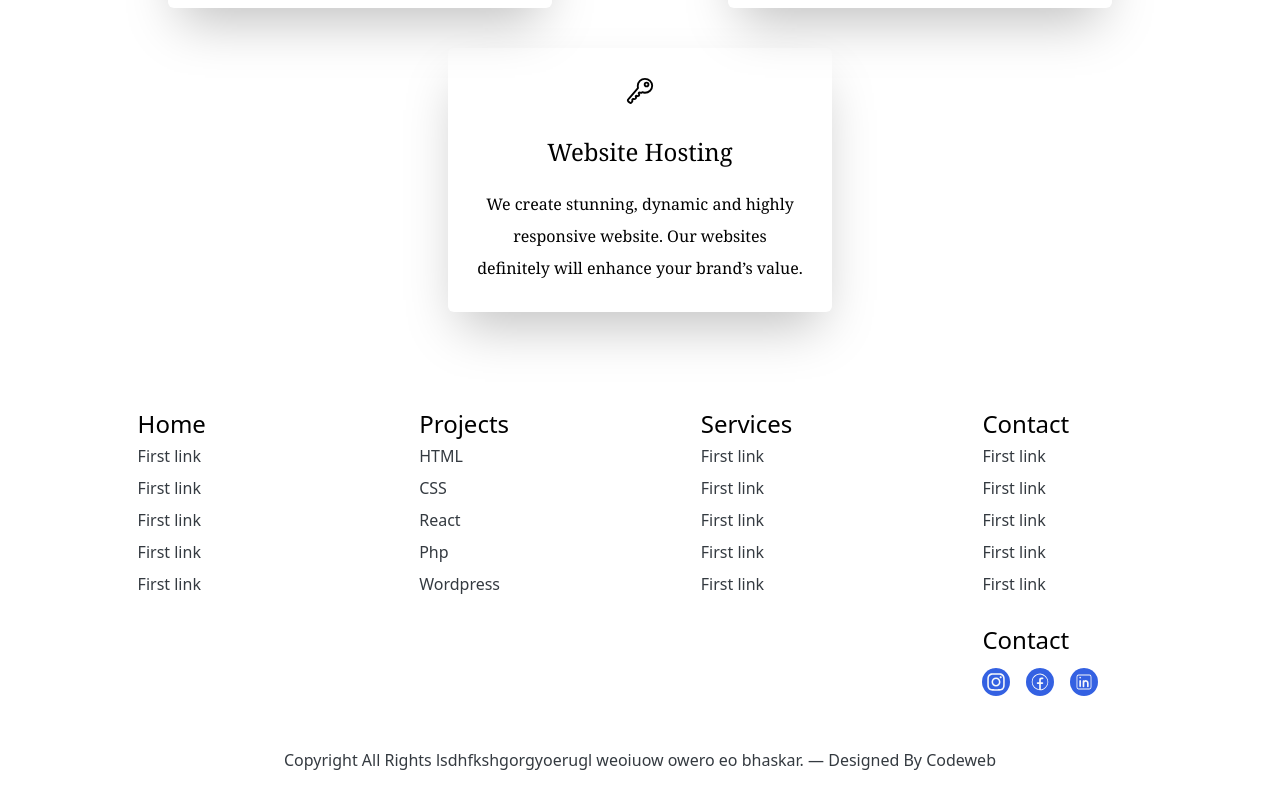
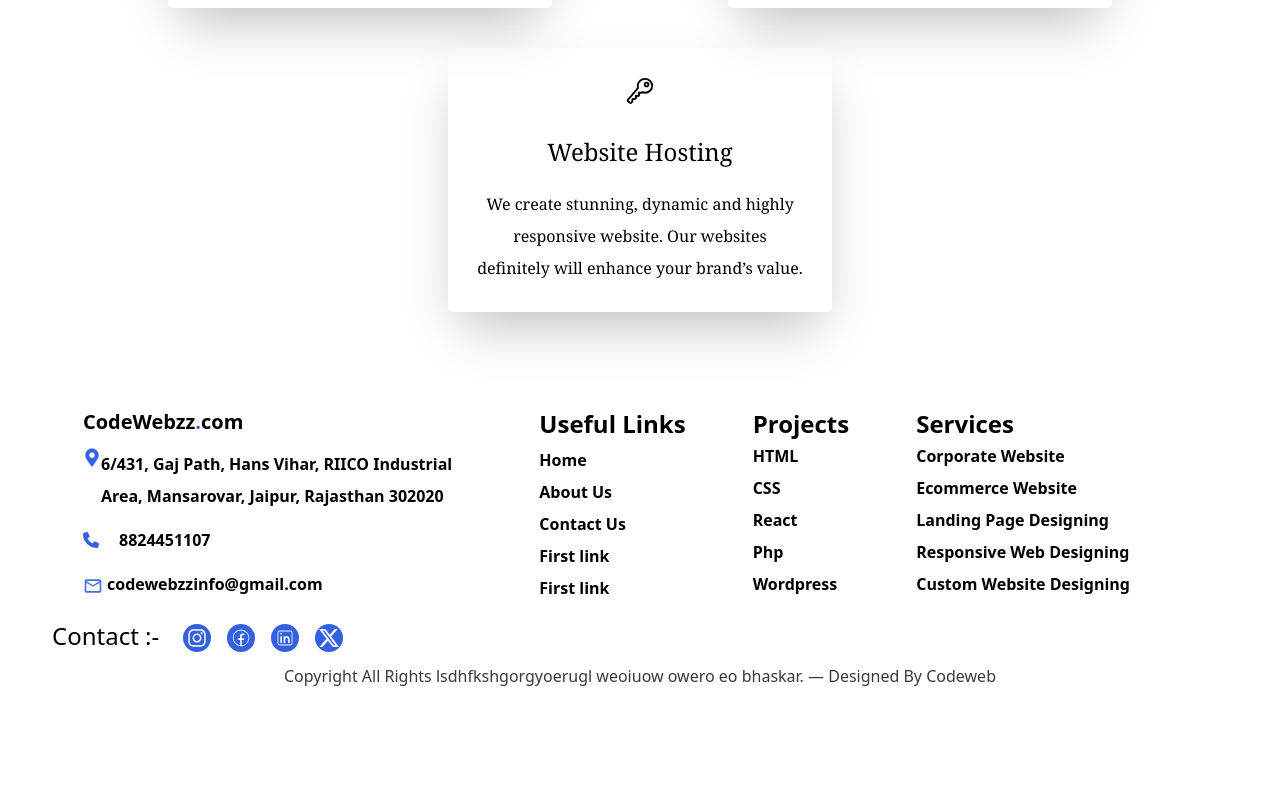
Before and after one commit to swamiankit261/codeWebzzFrontend, a React (Vite) app: page /codeWebzzFrontend/aboutUs in a window 1280 px wide. Shown: the part 856-1656 px from the top of the page. After the commit the page ends 1572 px from the top, so only its background shows below. Built offline with nearby package versions, Linux system fonts and the light colour scheme.

Commit message:
footer and ...

```diff
--- a/src/components/AboutUs.tsx
+++ b/src/components/AboutUs.tsx
@@ -15,7 +15,7 @@ const AboutUs: React.FC = () => {
             </div>
             <div className="font-serif mb-20">
                 <div className="text-center leading-10">
-                    <h1 className='text-4xl font-semibold my-5'>Your Digital Success Partner</h1>
+                    <h1 className='text-4xl font-semibold my-5'>What Make Us Different</h1>
                     <p>At WebElite, we are your one-stop destination for a wide range of digital services that empower your online presence. Whether you’re a startup looking to make a splash, an established business seeking to revamp your digital strategy, or an entrepreneur with a groundbreaking idea, our services are tailored to meet your unique needs.</p>
                     <h1 className='text-2xl mt-4'>“Discover how we can elevate your digital journey”</h1>
 
--- a/src/components/ContactUs.tsx
+++ b/src/components/ContactUs.tsx
@@ -18,10 +18,10 @@ const ContactUs: React.FC = () => {
                         <h1>Our Contact Details</h1>
 
                     </div>
-                    <div className="">
-                        <p>Address: 001, Om Plaza Apartments, Sector 19, Indira Nagar, Lucknow, Uttar Pradesh, India</p>
-                        <p>Email:<a href='mailto:codewebzzinfo@gmail.com' className='text-secondary'>codewebzzinfo@gmail.com</a></p>
-                        <p>Phone:<a href='tel:' className='text-secondary text-center align-middle'>90928375982</a></p>
+                    <div className="font-sans">
+                        <p><span className='text-xl'>Address :</span> <span>6/431, Gaj Path, Hans Vihar, RIICO Industrial Area, Mansarovar, Jaipur, Rajasthan 302020</span></p>
+                        <p><span className='text-lg'>Email : </span><a href='mailto:codewebzzinfo@gmail.com' className='text-secondary'>codewebzzinfo@gmail.com</a></p>
+                        <p><span className='text-lg'>Phone : </span><a href='tel:8824451107' className='text-secondary text-center'>8824451107</a></p>
 
                     </div>
                     <div className="flex gap-4 mt-3 text-xl text-primary-light">
--- a/src/components/Footer.tsx
+++ b/src/components/Footer.tsx
@@ -1,68 +1,78 @@
 import React from 'react'
+import { BsTwitterX } from 'react-icons/bs'
 import { CiFacebook, CiLinkedin } from 'react-icons/ci'
-import { FaInstagram } from 'react-icons/fa'
+import { FaInstagram, FaMapMarkerAlt } from 'react-icons/fa'
+import { FaPhoneFlip } from 'react-icons/fa6'
+import { MdOutlineMailOutline } from 'react-icons/md'
 
 const Footer: React.FC = () => {
     return (
         <>
-            <div className="flex flex-wrap gap-8 md:gap-0 place-content-evenly">
-                <div className="border-primary-dark border- w-48 ps-4 leading-8 py-4">
-                    <p className='text-2xl'>Home</p>
-                    <ul className='text-primary-dark'>
-                        <li>First link</li>
-                        <li>First link</li>
-                        <li>First link</li>
-                        <li>First link</li>
-                        <li>First link</li>
+            <div className="flex flex-wrap gap-8 md:gap-0 place-content-evenly text-center lg:text-start font-semibold">
+                <div className=" w-48 lg:w-1/3 leading-8 py-4 flex flex-col justify-between">
+                    <p className='text-xl font-semibold'>
+                    CodeWebzz<span className='font-bold text-secondary'>.</span>com
 
-                    </ul>
+                    </p>
+                    <p className='flex group'>
+                        <span><FaMapMarkerAlt className='text-lg mt-1 text-secondary animate-bounce group-hover:animate-none' /></span><a href="https://www.google.com/maps?q=6/431,+Gaj+Path,+Hans+Vihar,+RIICO+Industrial+Area,+Mansarovar,+Jaipur,+Rajasthan+302020" target="_blank">
+                            6/431, Gaj Path, Hans Vihar, RIICO Industrial Area, Mansarovar, Jaipur, Rajasthan 302020
+                        </a>
+
+                    </p>
+                    <p className='group flex gap-5'>
+                        <span><FaPhoneFlip className='rotate-90 text-secondary transition-all duration-500 ease-in-out group-hover:rotate-180 mt-2 ' /></span><a href="tel:8824451107">8824451107</a>
+
+                    </p>
+                    <p className='flex gap-1 group'>
+                        <span><MdOutlineMailOutline className='text-xl text-secondary mt-2 animate-pulse group-hover:animate-none' /></span><a href="mailto:codewebzzinfo@gmail.com">codewebzzinfo@gmail.com</a>
+
+                    </p>
                 </div>
-                <div className="border-primary-dark w-48 ps-4 leading-8 py-4">
+                <div className="border-primary-dark border- w-48 lg:w-auto py-4 flex flex-col justify-between">
+                    <p className='text-2xl'>Useful Links</p>
+                    <p>Home</p>
+                    <p>About Us</p>
+                    <p>Contact Us</p>
+                    <p>First link</p>
+                    <p>First link</p>
+                </div>
+                <div className="border-primary-dark w-48 ps-4 lg:w-auto leading-8 py-4">
                     <p className='text-2xl'>Projects</p>
-                    <ul className='text-primary-dark'>
-                        <li>HTML</li>
-                        <li>CSS</li>
-                        <li>React</li>
-                        <li>Php</li>
-                        <li>Wordpress</li>
-                    </ul>
+                    <p>HTML</p>
+                    <p>CSS</p>
+                    <p>React</p>
+                    <p>Php</p>
+                    <p>Wordpress</p>
                 </div>
-                <div className="border-primary-dark w-48 ps-4 leading-8 py-4">
+                <div className="border-primary-dark w-48 ps-4 lg:w-auto leading-8 py-4">
                     <p className='text-2xl'>Services</p>
-                    <ul className='text-primary-dark'>
-                        <li>First link</li>
-                        <li>First link</li>
-                        <li>First link</li>
-                        <li>First link</li>
-                        <li>First link</li>
+                    <p>Corporate Website</p>
+                    <p>Ecommerce Website</p>
+                    <p>Landing Page Designing</p>
+                    <p>Responsive Web Designing</p>
+                    <p>Custom Website Designing</p>
 
-                    </ul>
                 </div>
-                <div className="border-primary-dark w-48 ps-4 leading-8 py-4">
-                    <p className='text-2xl'>Contact</p>
-                    <ul className='text-primary-dark'>
-                        <li>First link</li>
-                        <li>First link</li>
-                        <li>First link</li>
-                        <li>First link</li>
-                        <li>First link</li>
-                    </ul>
-                    <div className="my-6">
-                        <p className='text-2xl'>Contact</p>
-                        <p className='flex gap-4 mt-3 text-xl text-primary-light'>
+                <div className="border-primary-dark w-48 ps-4 lg:w-auto leading-8 py-4">
+                </div>
+            </div>
+            <div className="flex gap-6 pl-5">
+                <p className='text-2xl mt-1'>Contact :-</p>
+                <p className='flex gap-4 mt-2 text-xl text-primary-light'>
                     <span className='bg-secondary p-1 cursor-pointer rounded-full'>
                         <FaInstagram />
                     </span>
                     <span className='bg-secondary p-1 cursor-pointer rounded-full'>
-                                <CiFacebook />
+                        <CiFacebook className=''/>
                     </span>
                     <span className='bg-secondary p-1 cursor-pointer rounded-full'>
                         <CiLinkedin />
                     </span>
-
+                    <span className='bg-secondary p-1 cursor-pointer rounded-full'>
+                        <BsTwitterX />
+                    </span>
                 </p>
-                    </div>
-                </div>
             </div>
             <p className='text-center my-3 text-primary-dark'>Copyright  All Rights lsdhfkshgorgyoerugl weoiuow owero eo bhaskar. — Designed By Codeweb</p>
         </>
--- a/src/components/Home.tsx
+++ b/src/components/Home.tsx
@@ -12,6 +12,7 @@ import taili from "../assets/vrd-creative.webp";
 import daile from "../assets/vrd-help-desk.webp"
 import Footer from './Footer';
 import { FaPhoneFlip } from 'react-icons/fa6';
+import { NavLink } from 'react-router';
 
 const Home: React.FC = () => {
     return (
@@ -29,14 +30,11 @@ const Home: React.FC = () => {
                 <div className="text-center w-full flex flex-col justify-center rounded-r-lg ">
                     <p className="text-3xl"> <span className='text-secondary'>Website</span></p>
                     <p className="text-3xl">Design <span className='text-secondary'>&</span> Development</p>
-                    <p className='text-wrap text-center'>A minimal, clean, and AJAX driven free portfolio template created by the fine folks at Untree.co. Read our template license here.</p>
+                    <p className='text-wrap text-center my-2 text-lg'>At CodeWebzz, we are dedicated to delivering top-notch digital solutions that meet your unique business needs.</p>
                     <div className='bg-orange-400 p-1 w-52 rounded-lg mx-auto mt-3'></div>
-
-                    <button className='hover:bg-secondary z-0 relative animate-bounce hover:scale-95  rounded-tr-xl rounded-bl-xl transition-all duration-300 hover:text-primary-light border border-1 border-secondary w-32 mx-auto mt-4 p-2 text-primary-dark'>More about my
-                        {/* <span className='bg-secondary absolute -right-2.5 animate-ping mr-3 p-1 rounded-full inline-flex'></span>
-                        <span className='bg-secondary p-1 absolute rounded-full inline-flex'></span> */}
-
-                    </button>
+                    <NavLink to='/contact' className='hover:bg-secondary z-0 relative animate-bounce hover:scale-95  rounded-tr-xl rounded-bl-xl transition-all duration-300 hover:text-primary-light border border-1 border-secondary w-32 mx-auto mt-4 p-2 text-primary-dark'>
+                        Contact Us
+                    </NavLink>
 
                 </div>
                 <div className="absolute animate-spin hidden lg:block bottom-28 right-28">
@@ -69,7 +67,7 @@ const Home: React.FC = () => {
                     <p className="bg-accent p-0.5 w-28 rounded-lg mx-auto"></p>
                 </div>
                 <div className="flex flex-wrap font-serif">
-                    <div className="flex flex-col gap-4 lg:w-1/3">
+                    <div className="flex flex-col gap-16 lg:w-1/3">
                         <div className=" group flex place-items-center gap-5 p-2 md:text-left">
                             <div className="border-2 w-fit p-8 rounded-full text-2xl transition-colors duration-300 ease-in-out group-hover:text-secondary group-hover:border-secondary">
                                 <span><CgWebsite className='group-hover:animate-bounce' /></span>
@@ -109,7 +107,7 @@ const Home: React.FC = () => {
                         <img className='w-1/2' src={man_up} alt="" />
 
                     </div>
-                    <div className="flex flex-col gap-4 lg:w-1/3">
+                    <div className="flex flex-col gap-16 lg:w-1/3">
                         <div className=" group flex place-items-center gap-5  p-2 md:text-left">
                             <div className="border-2 w-fit p-8 rounded-full text-2xl transition-colors duration-300 ease-in-out group-hover:text-secondary group-hover:border-secondary">
                                 <span><IoCartOutline className='group-hover:animate-bounce' /></span>
@@ -191,7 +189,7 @@ const Home: React.FC = () => {
                         </div>
 
                     </div>
-                    <div className="hidden lg:block border border-secondary border-dotted w-[17.5vw] absolute top-14 z-10 h-0"></div>
+                    <div className="hidden lg:block border border-secondary border-dotted w-[16.2vw] absolute top-14 z-10 h-0"></div>
 
                     <div className=" group flex flex-col place-items-center gap-5  p-2 lg:w-1/4">
                         <div className="border-2 w-fit p-8 rounded-full text-2xl transition-colors duration-300 ease-in-out group-hover:bg-secondary group-hover:text-primary-light group-hover:border-secondary">
@@ -204,7 +202,7 @@ const Home: React.FC = () => {
                         </div>
 
                     </div>
-                    <div className="hidden lg:block border border-secondary border-dotted w-[17.5vw] absolute top-14 left-[16%] z-10 h-0"></div>
+                    <div className="hidden lg:block border border-secondary border-dotted w-[16.5vw] absolute top-14 left-[16%] z-10 h-0"></div>
                     <div className=" group flex flex-col place-items-center gap-5  p-2 lg:w-1/4">
                         <div className="border-2 w-fit p-8 rounded-full text-2xl transition-colors duration-300 ease-in-out group-hover:bg-secondary group-hover:text-primary-light group-hover:border-secondary">
                             <span><GrAnchor /></span>
@@ -212,17 +210,17 @@ const Home: React.FC = () => {
                         <div className="text-center">
                             <p className="text-2xl font-medium text-secondary">
                                 DEVELOPMENT</p>
-                            <p className="">We develop a website on secure MVC/CMS technologies like – PHP, Codeigniter, ASP.NET, WordPress, Joomla etc.</p>
+                            <p className="">We develop a website on secure MVC/CMS technologies like – PHP, react, javascrypt, WordPress etc.</p>
                         </div>
 
                     </div>
-                    <div className="hidden lg:block border border-secondary border-dotted w-[17.5vw] absolute top-14 right-[16%] z-10 h-0"></div>
+                    <div className="hidden lg:block border border-secondary border-dotted w-[16.4vw] absolute top-14 right-[16.2%] z-10 h-0"></div>
                     <div className=" group flex flex-col place-items-center gap-5  p-2 lg:w-1/4">
                         <div className="border-2 w-fit p-8 rounded-full text-2xl transition-colors duration-300 ease-in-out group-hover:bg-secondary group-hover:text-primary-light group-hover:border-secondary">
                             <span><GrAnchor /></span>
                         </div>
                         <div className="text-center">
-                            <p className="text-2xl font-medium">
+                            <p className="text-2xl font-medium text-secondary">
                                 TESTING & LAUNCH</p>
                             <p className="">Before launching the website we test all validations, fonts, Spellings and Site Speed. And also minify the files for improving speed.</p>
                         </div>
```
Lines whose indentation alone changed are shown as unchanged.
